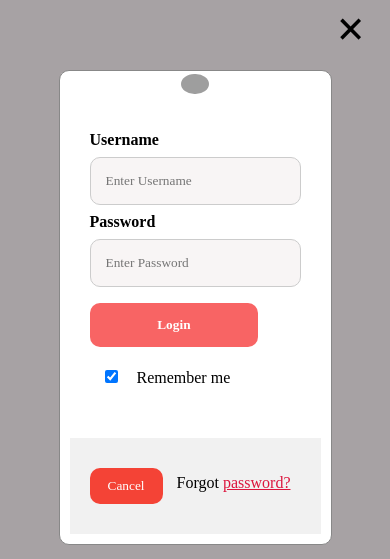
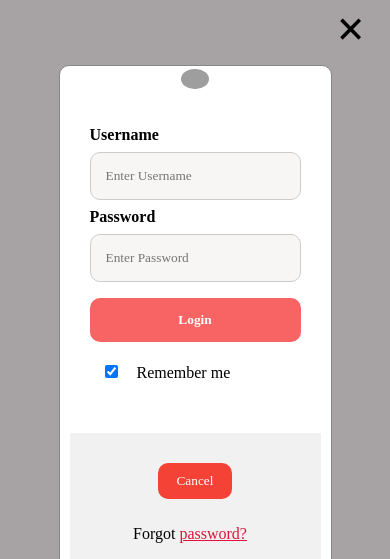
Before and after one commit to misstaud/task-recreateDribble, a plain HTML site: page index.html in a window 390 px wide. Both pictures are taken after a click on the button "Sign In". Shown: the part 635-1194 px from the top of the page. Drawn offline with Linux system fonts and the light colour scheme; grey boxes are pictures that could not be loaded.

Commit message:
media query

```diff
--- a/index.css
+++ b/index.css
@@ -327,6 +327,23 @@ form input {
       padding-right: 10px;
   }
     /* MEDIA QUERY */
+    @media only screen and (max-width: 600px) {
+      #footer{
+        display: flex;
+        flex-direction: column;
+        align-items: center;
+      }
+      .login-content {
+          margin: 5px auto;
+      }
+       }
+
+       @media only screen and (max-width: 600px) {
+          .loginBtn{
+            width: 100%;
+
+           }
+        }
 
 
 
```
